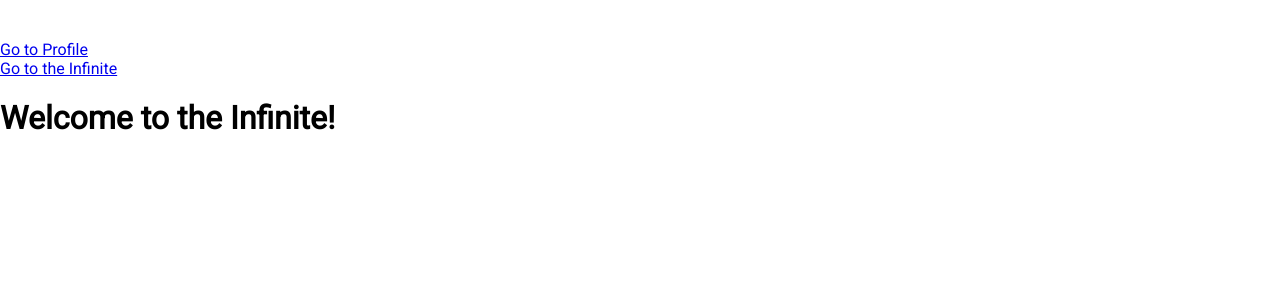
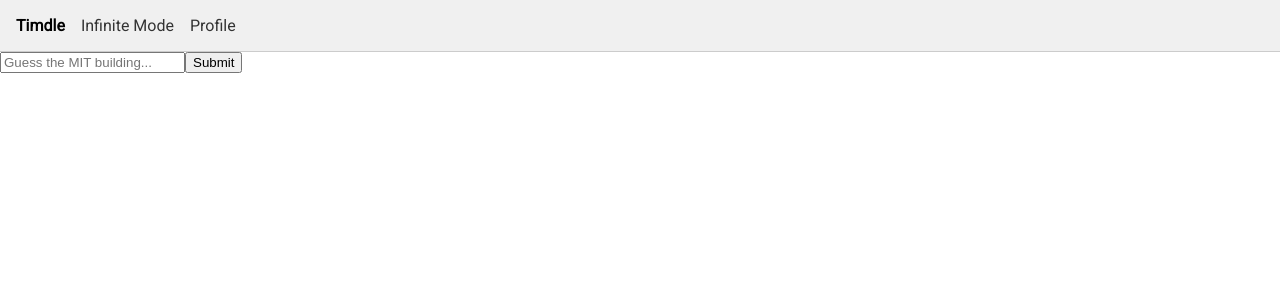
Before and after one commit to weblab-class/TheHenryLe, a React (Vite) app: page / in a window 1280 px wide. Shown: the top 300 px of the page. Built offline with nearby package versions, Linux system fonts and the light colour scheme; no server answers.

Commit message:
created input box, formatted inputs, beginning to set up db

```diff
--- a/client/src/components/App.jsx
+++ b/client/src/components/App.jsx
@@ -1,13 +1,10 @@
 import React, { useState, useEffect, createContext } from "react";
 import { Outlet } from "react-router-dom";
-
 import jwt_decode from "jwt-decode";
-
 import "../utilities.css";
-
 import { socket } from "../client-socket";
-
 import { get, post } from "../utilities";
+import NavBar from "./NavBar";
 
 export const UserContext = createContext(null);
 
@@ -49,6 +46,7 @@ const App = () => {
 
   return (
     <UserContext.Provider value={authContextValue}>
+      <NavBar />
       <Outlet />
     </UserContext.Provider>
   );
--- /dev/null
+++ b/client/src/components/NavBar.css
@@ -0,0 +1,20 @@
+.navbar {
+  display: flex;
+  gap: 1rem;
+  padding: 1rem;
+  background: #f0f0f0;
+  border-bottom: 1px solid #ccc;
+}
+
+.navbar a {
+  text-decoration: none;
+  color: #333;
+}
+
+.navbar-title-bold {
+  font-weight: bold;
+}
+
+.logout-btn {
+  margin-left: auto;
+}
--- a/client/src/components/NavBar.jsx
+++ b/client/src/components/NavBar.jsx
@@ -0,0 +1,24 @@
+import { Link } from "react-router-dom";
+import { UserContext } from "./App";
+import { useContext } from "react";
+import "./Navbar.css";
+
+const NavBar = () => {
+  const { userId, handleLogout } = useContext(UserContext);
+
+  return (
+    <nav className="navbar">
+      {userId && (
+        <button onClick={handleLogout} className="logout-btn">
+          Logout
+        </button>
+      )}
+
+      <div className="navbar-title-bold">Timdle</div>
+      <Link to="/infinitemode">Infinite Mode </Link>
+      <Link to="/profile">Profile </Link>
+    </nav>
+  );
+};
+
+export default NavBar;
--- a/client/src/components/pages/InfiniteMode.jsx
+++ b/client/src/components/pages/InfiniteMode.jsx
@@ -5,34 +5,39 @@ import "../../utilities.css";
 import "./Skeleton.css";
 import { UserContext } from "../App";
 import { Link } from "react-router-dom";
+import { useState } from "react";
+import { useEffect } from "react";
 
 const InfiniteMode = () => {
   const { userId, handleLogin, handleLogout } = useContext(UserContext);
+  const [guess, setGuess] = useState("");
+  const [guesses, setGuesses] = useState([]);
+  const [hintLevel, setHintLevel] = useState(0);
+  const [isCorrect, setIsCorrect] = useState(false);
+
+  useEffect(() => {
+    console.log("Updated guesses:", guesses);
+  }, [guesses]);
+
+  const handleSubmit = () => {
+    console.log("guess: " + guess);
+    const guessChars = guess.split("");
+    console.log("guessChars: " + guessChars);
+    let guessCorrects = [];
+    setGuesses([...guesses, guess]);
+    setGuess("");
+    console.log("guess: " + guess);
+  };
+
   return (
-    <>
-      {userId ? (
-        <button
-          onClick={() => {
-            googleLogout();
-            handleLogout();
-          }}
-        >
-          Logout
-        </button>
-      ) : (
-        <GoogleLogin onSuccess={handleLogin} onError={(err) => console.log(err)} />
-      )}
-
-      <div>
-        {" "}
-        <Link to="/profile">Go to Profile</Link>
-      </div>
-      <div>
-        {" "}
-        <Link to="/infinitemode">Go to the Infinite</Link>
-      </div>
-      <h1>Welcome to the Infinite!</h1>
-    </>
+    <div className="input-section">
+      <input
+        value={guess}
+        onChange={(e) => setGuess(e.target.value)}
+        placeholder="Guess the MIT building..."
+      />
+      <button onClick={handleSubmit}>Submit</button>
+    </div>
   );
 };
 
--- a/client/src/components/pages/Profile.jsx
+++ b/client/src/components/pages/Profile.jsx
@@ -10,6 +10,8 @@ const Profile = () => {
       {userId ? (
         <>
           <p>Your user ID is: {userId}</p>
+          <p>Add average score statistic later</p>
+          <p>Maybe add a graph guesses plotted against nth game</p>
           <button onClick={handleLogout}>Logout</button>
         </>
       ) : (
```
Also changed, not shown: client/src/components/pages/InfiniteMode.css (added), 1 other file (tests, documents, lock files or other folders).
